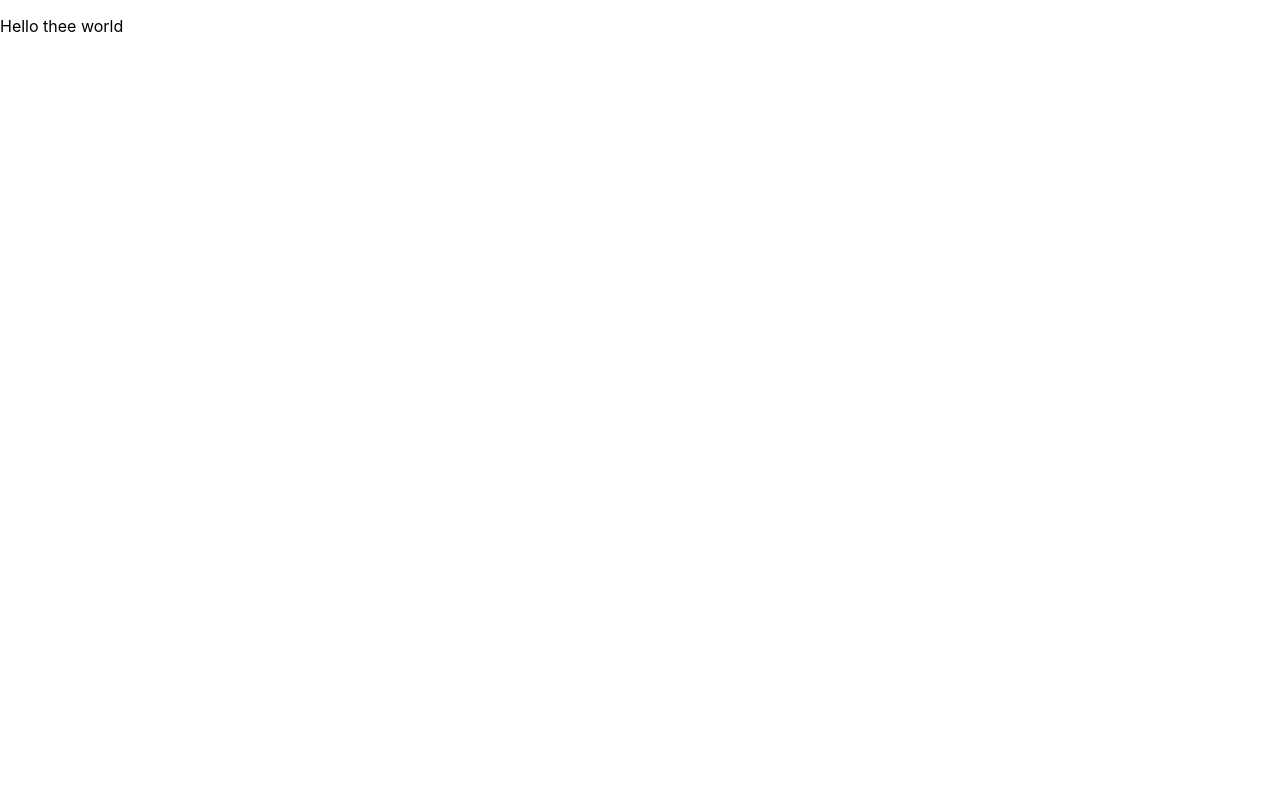
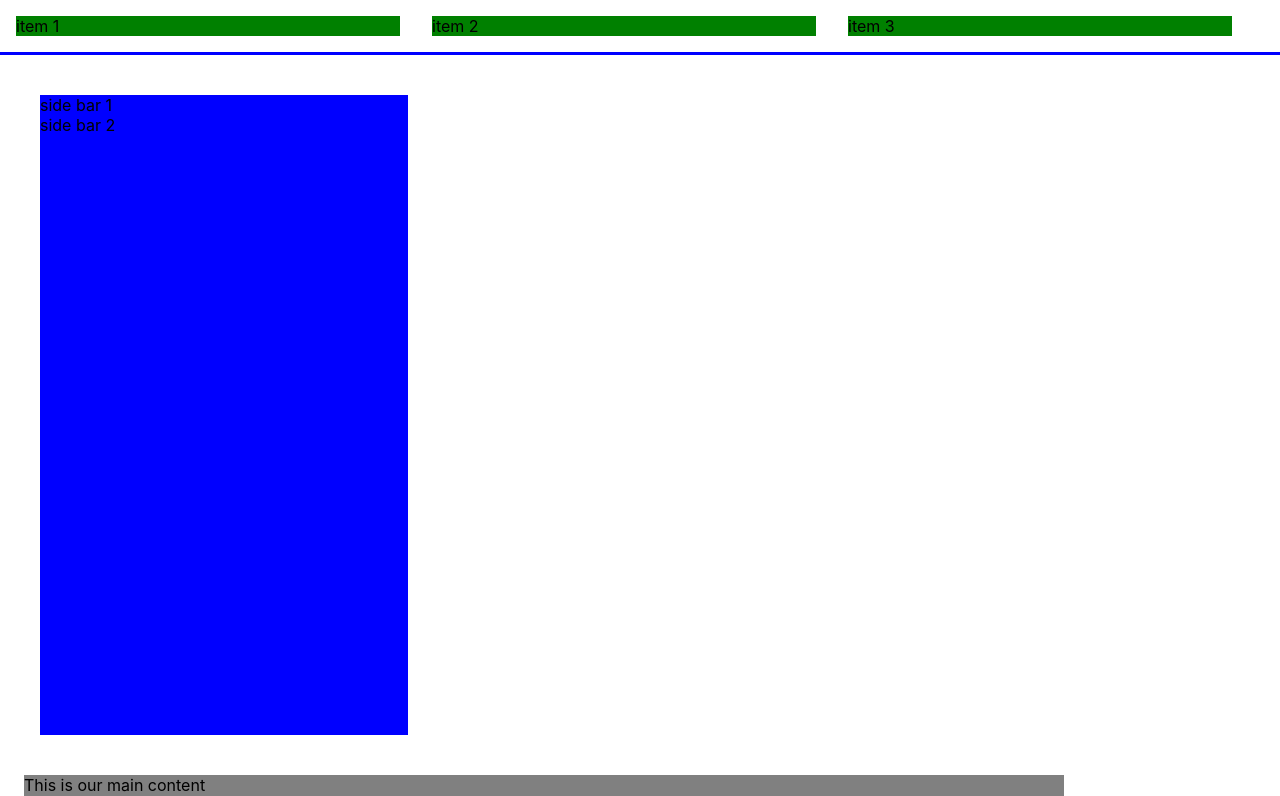
Before and after one commit to ObothA/UG-OPS-2.0, a React (Create React App) app: page / in a window 1280 px wide. Shown: the top 796 px of the page. Built offline with nearby package versions, Linux system fonts and the light colour scheme.

Commit message:
Setup intial box model

```diff
--- a/src/App.css
+++ b/src/App.css
@@ -1,10 +1,5 @@
 .App {
   text-align: center;
-}
-
-.App-logo {
-  height: 40vmin;
-  pointer-events: none;
 }
 
 @media (prefers-reduced-motion: no-preference) {
@@ -23,16 +18,3 @@
   font-size: calc(10px + 2vmin);
   color: white;
 }
-
-.App-link {
-  color: #61dafb;
-}
-
-@keyframes App-logo-spin {
-  from {
-    transform: rotate(0deg);
-  }
-  to {
-    transform: rotate(360deg);
-  }
-}
--- a/src/App.js
+++ b/src/App.js
@@ -1,10 +1,10 @@
 import React from "react";
 
-import HelloWorld from "./components/helloWorld";
+import Dashboard from "./components/dashboard";
 import "./App.css";
 
 function App() {
-  return <HelloWorld />;
+  return <Dashboard />;
 }
 
 export default App;
--- /dev/null
+++ b/src/components/content/content.css
@@ -0,0 +1,10 @@
+.setContentInline {
+  display: inline-block;
+  margin: 2.5em 0.1em 5em 1.5em;
+  min-height: 100vh;
+  width: 65em;
+}
+
+.contentbgColor {
+  background-color: grey;
+}
--- /dev/null
+++ b/src/components/content/index.js
@@ -0,0 +1,12 @@
+import React from "react";
+
+import "./content.css";
+
+export default function Content() {
+  return (
+    <div className="setContentInline contentbgColor">
+      <p>This is our main content</p>
+      <p>for now</p>
+    </div>
+  );
+}
--- /dev/null
+++ b/src/components/dashboard/dashboard.css
@@ -0,0 +1,4 @@
+.dashboardContainer {
+  width: 100%;
+  height: 100vh;
+}
--- /dev/null
+++ b/src/components/dashboard/index.js
@@ -0,0 +1,18 @@
+import React from "react";
+
+import Header from "../header";
+import Sidebar from "../sidebar";
+import Content from "../content";
+import "./dashboard.css";
+
+function Dashboard() {
+  return (
+    <div className="dashboardContainer">
+      <Header />
+      <Sidebar />
+      <Content />
+    </div>
+  );
+}
+
+export default Dashboard;
--- /dev/null
+++ b/src/components/header/header.css
@@ -0,0 +1,10 @@
+.headerDiv {
+  border-bottom: 3px solid blue;
+}
+
+.inlineHeader {
+  display: inline-block;
+  margin: 1em;
+  width: 30%;
+  background-color: green;
+}
--- /dev/null
+++ b/src/components/header/index.js
@@ -0,0 +1,13 @@
+import React from "react";
+
+import "./header.css";
+
+export default function Header() {
+  return (
+    <div className="headerDiv">
+      <div className="inlineHeader"> item 1</div>
+      <div className="inlineHeader">item 2</div>
+      <div className="inlineHeader">item 3</div>
+    </div>
+  );
+}
--- a/src/components/helloWorld/index.js
+++ /dev/null
@@ -1,7 +0,0 @@
-import React from "react";
-
-function HelloWorld() {
-  return <p>Hello thee world</p>;
-}
-
-export default HelloWorld;
--- /dev/null
+++ b/src/components/sidebar/index.js
@@ -0,0 +1,12 @@
+import React from "react";
+
+import "./sidebar.css";
+
+export default function Sidebar() {
+  return (
+    <div className="setSideBarInline sidebgColor">
+      <p>side bar 1</p>
+      <p>side bar 2</p>
+    </div>
+  );
+}
--- /dev/null
+++ b/src/components/sidebar/sidebar.css
@@ -0,0 +1,10 @@
+.setSideBarInline {
+  display: inline-block;
+  margin: 2.5em 0em 0em 2.5em;
+  height: 80vh;
+  width: 23em;
+}
+
+.sidebgColor {
+  background-color: blue;
+}
--- a/src/index.css
+++ b/src/index.css
@@ -1,13 +1,26 @@
+* {
+  margin: 0;
+  padding: 0;
+  border: 0;
+  outline: 0;
+  font-size: 100%;
+  vertical-align: baseline;
+  background: transparent;
+  -webkit-box-sizing: border-box;
+  -moz-box-sizing: border-box;
+  box-sizing: border-box;
+}
+
 body {
   margin: 0;
-  font-family: -apple-system, BlinkMacSystemFont, 'Segoe UI', 'Roboto', 'Oxygen',
-    'Ubuntu', 'Cantarell', 'Fira Sans', 'Droid Sans', 'Helvetica Neue',
+  font-family: -apple-system, BlinkMacSystemFont, "Segoe UI", "Roboto", "Oxygen",
+    "Ubuntu", "Cantarell", "Fira Sans", "Droid Sans", "Helvetica Neue",
     sans-serif;
   -webkit-font-smoothing: antialiased;
   -moz-osx-font-smoothing: grayscale;
 }
 
 code {
-  font-family: source-code-pro, Menlo, Monaco, Consolas, 'Courier New',
+  font-family: source-code-pro, Menlo, Monaco, Consolas, "Courier New",
     monospace;
 }
```
